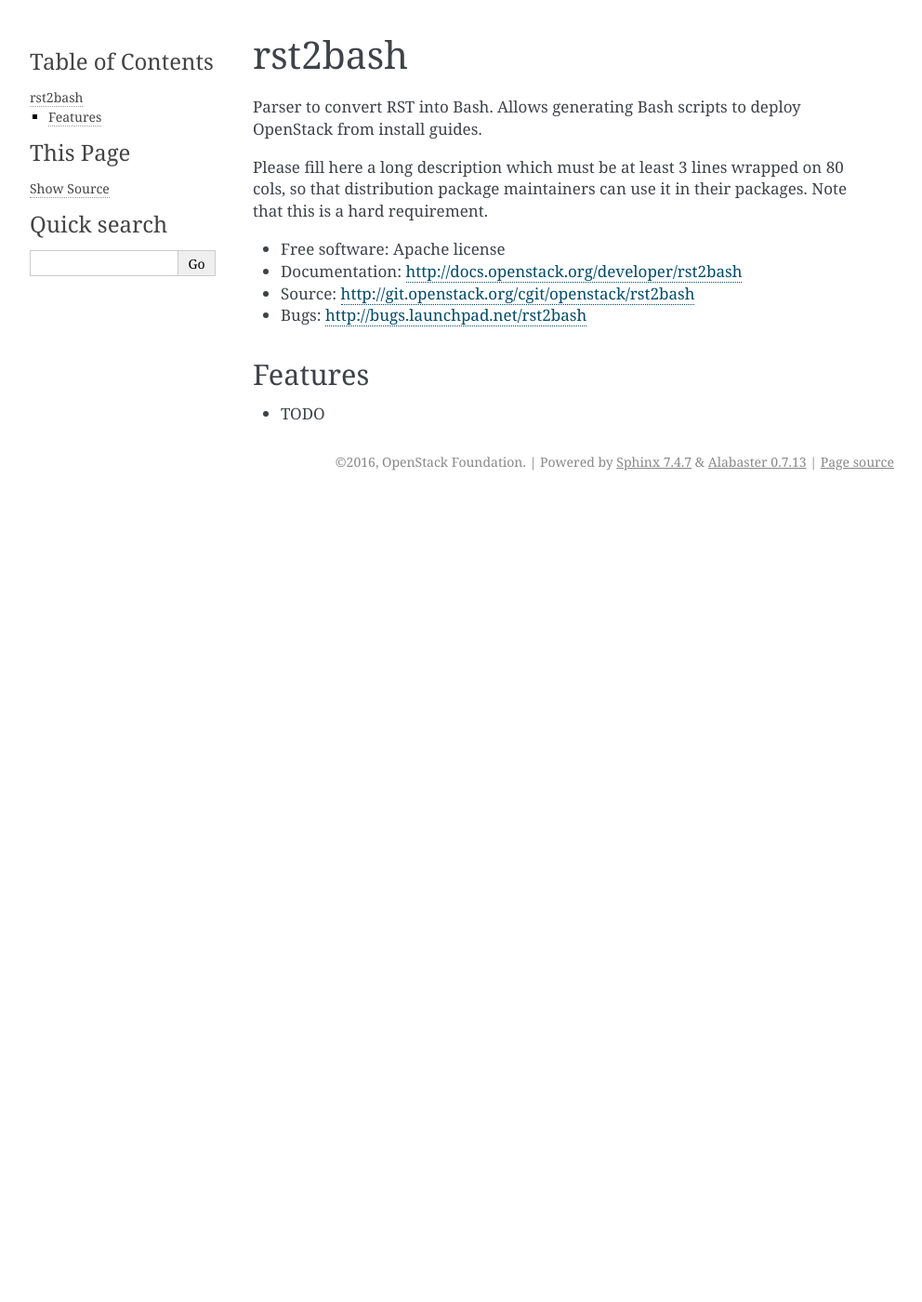
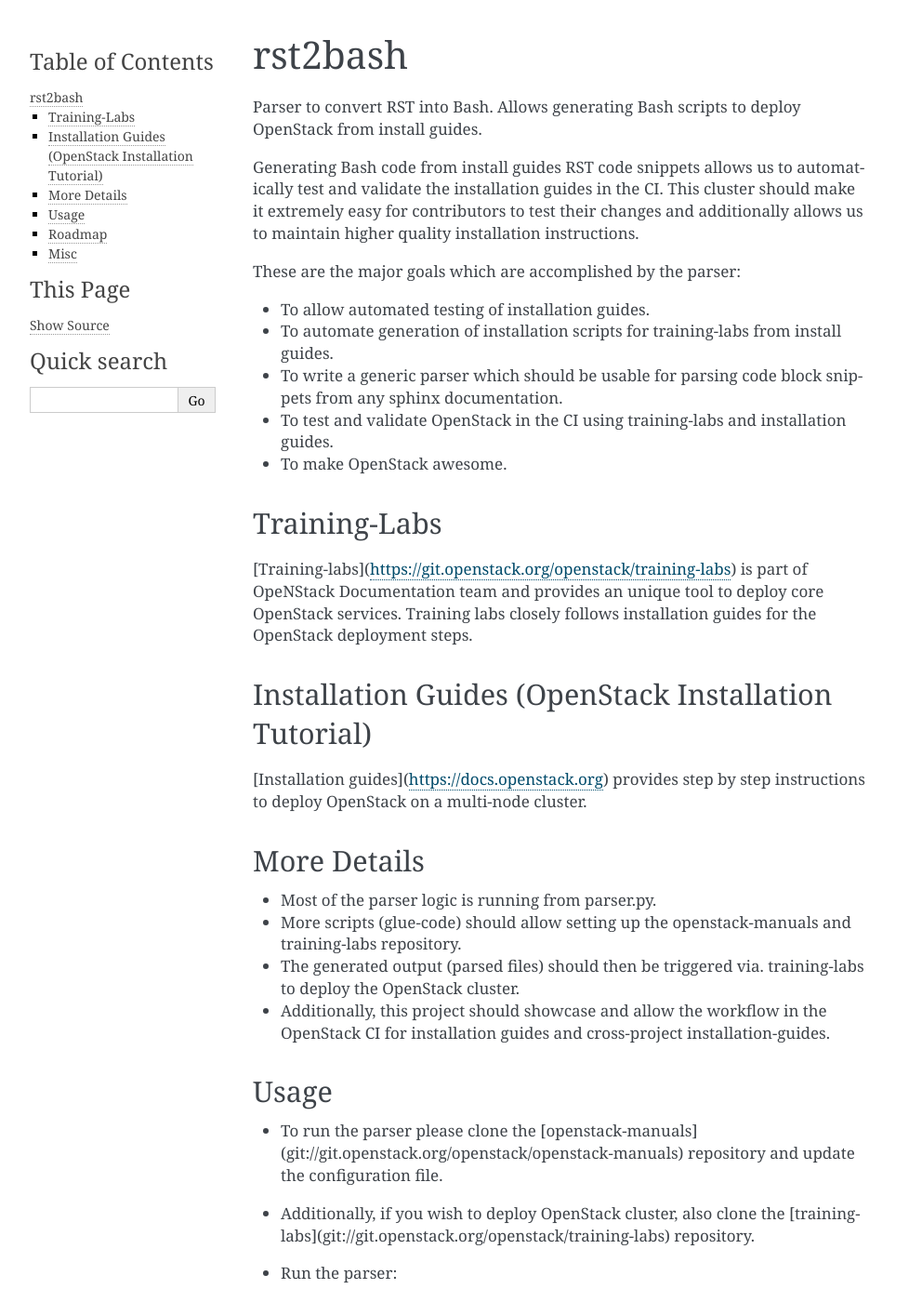
Before and after one commit to openstack-archive/rst2bash, a Sphinx documentation site: the page built from doc/source/readme.rst, in a window 1280 px wide and 1400 px high. Shown: the whole window at 93% size, without its empty margins (148-1140 px from the left). Built offline with Sphinx 7.4.7, drawn with Linux system fonts in a browser that asks for light colours; some of the changed text lies outside the part shown.

Commit message:
Updates readme and documentation.

```diff
--- a/README.rst
+++ b/README.rst
@@ -2,18 +2,99 @@
 rst2bash
 ===============================
 
-Parser to convert RST into Bash. Allows generating Bash scripts to deploy OpenStack from install guides.
+Parser to convert RST into Bash. Allows generating Bash scripts to deploy
+OpenStack from install guides.
 
-Please fill here a long description which must be at least 3 lines wrapped on
-80 cols, so that distribution package maintainers can use it in their packages.
-Note that this is a hard requirement.
+Generating Bash code from install guides RST code snippets allows us to
+automatically test and validate the installation guides in the CI. This
+cluster should make it extremely easy for contributors to test their
+changes and additionally allows us to maintain higher quality installation
+instructions.
+
+These are the major goals which are accomplished by the parser:
+
+- To allow automated testing of installation guides.
+- To automate generation of installation scripts for training-labs from
+  install guides.
+- To write a generic parser which should be usable for parsing code block
+  snippets from any sphinx documentation.
+- To test and validate OpenStack in the CI using training-labs and
+  installation guides.
+- To make OpenStack awesome.
+
+
+Training-Labs
+-------------
+
+[Training-labs](https://git.openstack.org/openstack/training-labs) is part
+of OpeNStack Documentation team and provides an unique tool to deploy core
+OpenStack services. Training labs closely follows installation guides for
+the OpenStack deployment steps.
+
+
+Installation Guides (OpenStack Installation Tutorial)
+-----------------------------------------------------
+
+[Installation guides](https://docs.openstack.org) provides step by step
+instructions to deploy OpenStack on a multi-node cluster.
+
+
+More Details
+------------
+
+- Most of the parser logic is running from parser.py.
+- More scripts (glue-code) should allow setting up the openstack-manuals
+  and training-labs repository.
+- The generated output (parsed files) should then be triggered via.
+  training-labs to deploy the OpenStack cluster.
+- Additionally, this project should showcase and allow the workflow in the
+  OpenStack CI for installation guides and cross-project installation-guides.
+
+
+Usage
+-----
+
+- To run the parser please clone the [openstack-manuals](git://git.openstack.org/openstack/openstack-manuals)
+  repository and update the configuration file.
+- Additionally, if you wish to deploy OpenStack cluster, also clone the [training-labs](git://git.openstack.org/openstack/training-labs)
+  repository.
+- Run the parser:
+
+    $ python parser.py
+
+- Check the generated scripts (location in the configuration file), copy them
+  to training-labs: labs/osbash/scripts/ folder.
+- Run training labs:
+
+    $ PROVIDER=kvm ./st.py -b cluster
+
+- Sit back, relax and see the cluster deploy.
+
+**Note:** This project is in its nascent state, especially the OpenStack
+          cluster deployment part may break at many places.
+
+
+Roadmap
+-------
+
+- Create glue-code scripts to automate setting up of various repositories
+  required to easily carry the workflow.
+- Setup the non-voting jobs to deploy the cluster. This cluster should be
+  a two node KVM/VirtualBox cluster which runs in the OpenStack CI.
+- Update the Bash templates (Jinja templates) to allow nicer Bash scripts
+  which are following training-labs conventions and standards.
+- Stabilize the CI and add the CI template in openstack-infra.
+- Add this job for installation guides and other related guides for
+  openstack-manuals.
+- Add this job for training-labs to automatically generate Bash scripts.
+  Figure out a mechanism which does not rewrite from scratch but rather
+  nicely and carefully updates existing Bash scripts from training-labs.
+
+
+Misc
+----
 
 * Free software: Apache license
 * Documentation: http://docs.openstack.org/developer/rst2bash
 * Source: http://git.openstack.org/cgit/openstack/rst2bash
 * Bugs: http://bugs.launchpad.net/rst2bash
-
-Features
---------
-
-* TODO
--- a/requirements.txt
+++ b/requirements.txt
@@ -3,3 +3,4 @@
 # process, which may cause wedges in the gate later.
 
 pbr>=1.8 # Apache-2.0
+PyYaml>=3.12 # MIT
```
Also changed, not shown: doc/source/installation.rst (+3 -4 lines), doc/source/usage.rst (+19 -4 lines).
